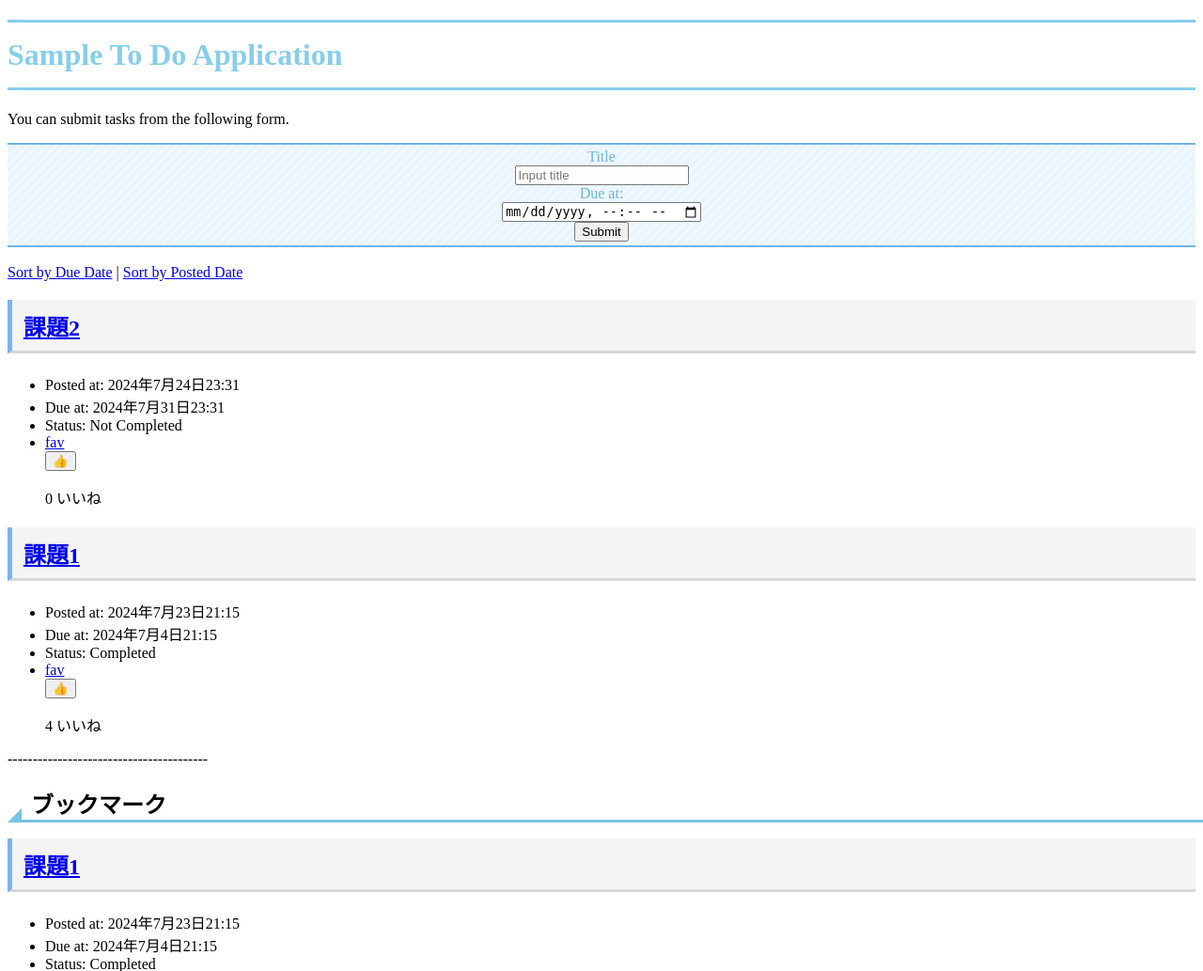
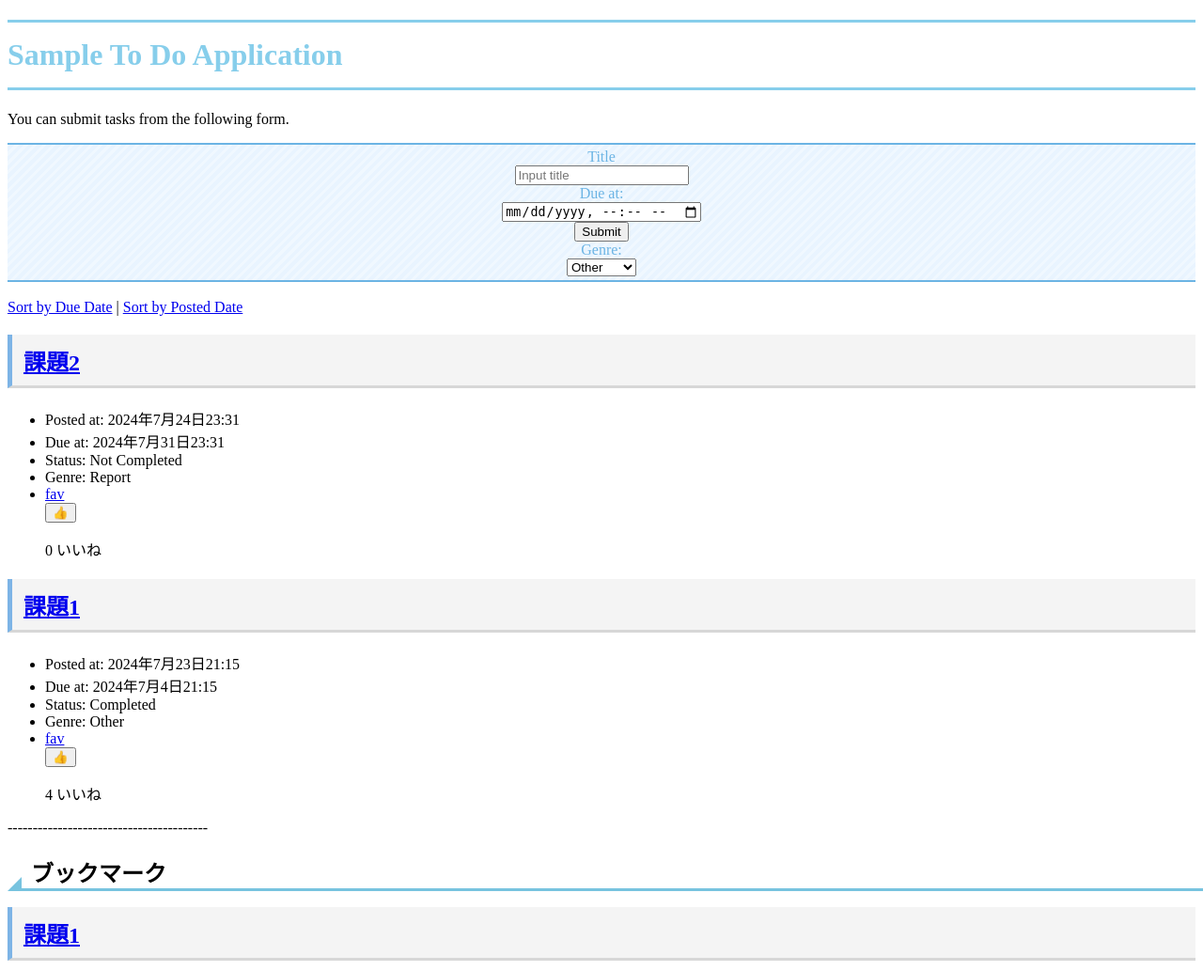
Before and after one commit to s1f102300661/django-test-exercise, a Django app: page / in a window 1280 px wide. Shown: the top 1033 px of the page at 94% size. Run offline with Django 5.2, Linux system fonts and the light colour scheme; data comes from the database, SQL or seed files in the repository; both versions use the stored data as it was after the commit.

Commit message:
ジャンル分けを追加

```diff
--- a/todo/models.py
+++ b/todo/models.py
@@ -5,12 +5,19 @@ from django.utils import timezone
 
 
 class Task(models.Model):
+    GENRE_CHOICES = [
+        ('report', 'Report'),
+        ('program', 'Program'),
+        ('other', 'Other'),
+    ]
+
     title = models.CharField(max_length=100)
     completed = models.BooleanField(default=False)
     posted_at = models.DateTimeField(default=timezone.now)
     due_at = models.DateTimeField(null=True, blank=True)
     favorite = models.BooleanField(default=False)
     likes_count = models.PositiveIntegerField(default=0)
+    genre = models.CharField(max_length=20, choices=GENRE_CHOICES, default='other')
 
     def is_overdue(self, dt):
         if self.due_at is None:
--- a/todo/templates/todo/index.html
+++ b/todo/templates/todo/index.html
@@ -26,6 +26,14 @@
       <div>
         <button type="submit">Submit</button>
       </div>
+      <div>
+        <label for="genreInput">Genre:</label><br>
+        <select id="genreInput" name="genre">
+          <option value="report">Report</option>
+          <option value="program">Program</option>
+          <option value="other" selected>Other</option>
+        </select>
+      </div>
       </div>
     </form>
     <br>
@@ -48,6 +56,7 @@
         {% else %}
         <li>Status: Not Completed</li>
         {% endif %}
+        <li>Genre: {{ task.get_genre_display }}</li>
         <li><a href="{% url 'toggle_favorite' task.id %}">fav</a></li>
         <form method="post" action="{% url 'index' %}">
           {% csrf_token %}
--- a/todo/views.py
+++ b/todo/views.py
@@ -16,7 +16,7 @@ def index(request):
             task.save()
             return redirect('detail', task_id=task_id)
 
-        task = Task(title=request.POST['title'], due_at=make_aware(parse_datetime(request.POST['due_at'])))
+        task = Task(title=request.POST['title'], due_at=make_aware(parse_datetime(request.POST['due_at'])), genre=request.POST.get('genre', 'other') )
         task.save()
 
     if request.GET.get('order') == 'due':
```
Also changed, not shown: db.sqlite3, todo/migrations/0006_task_genre.py (added).
